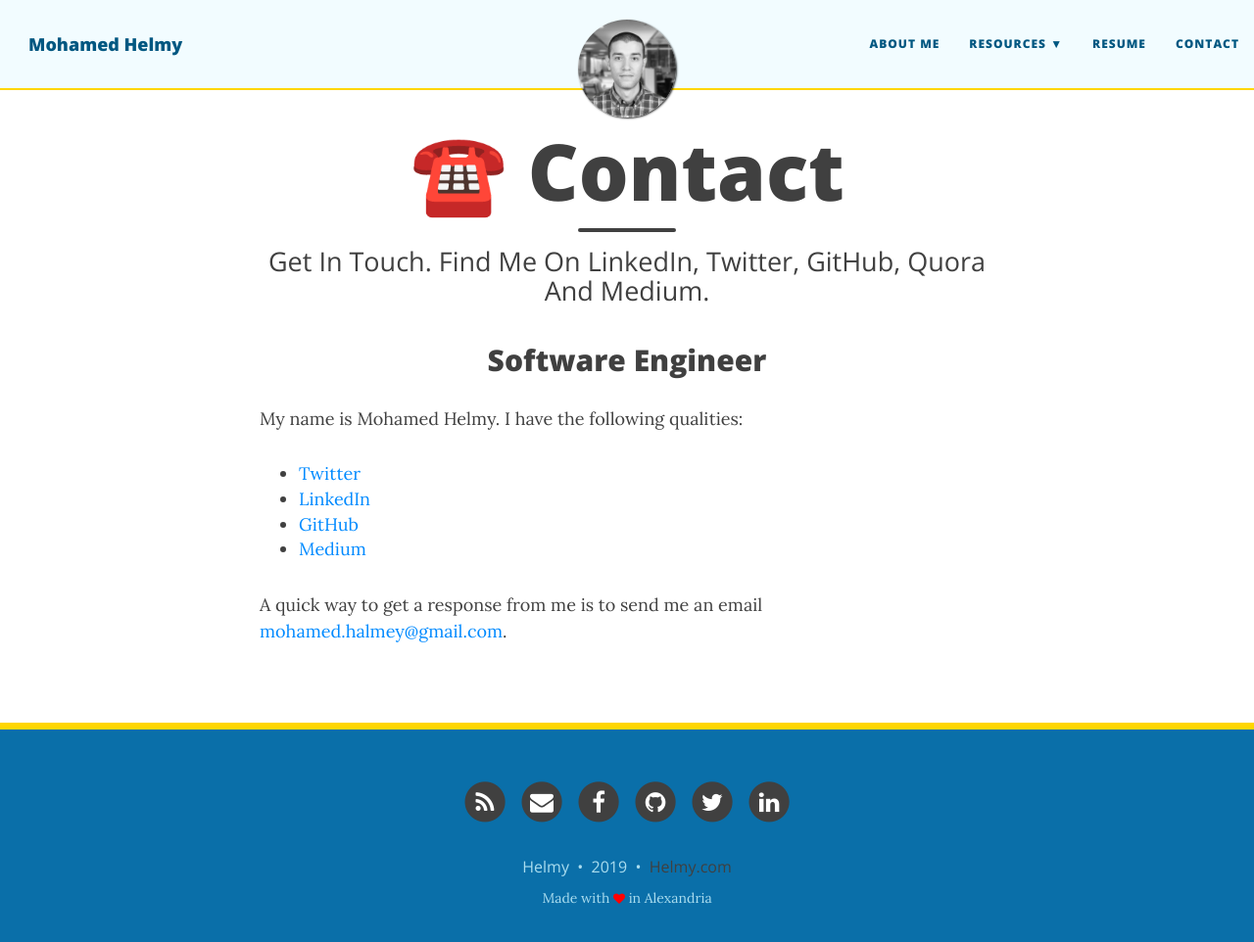
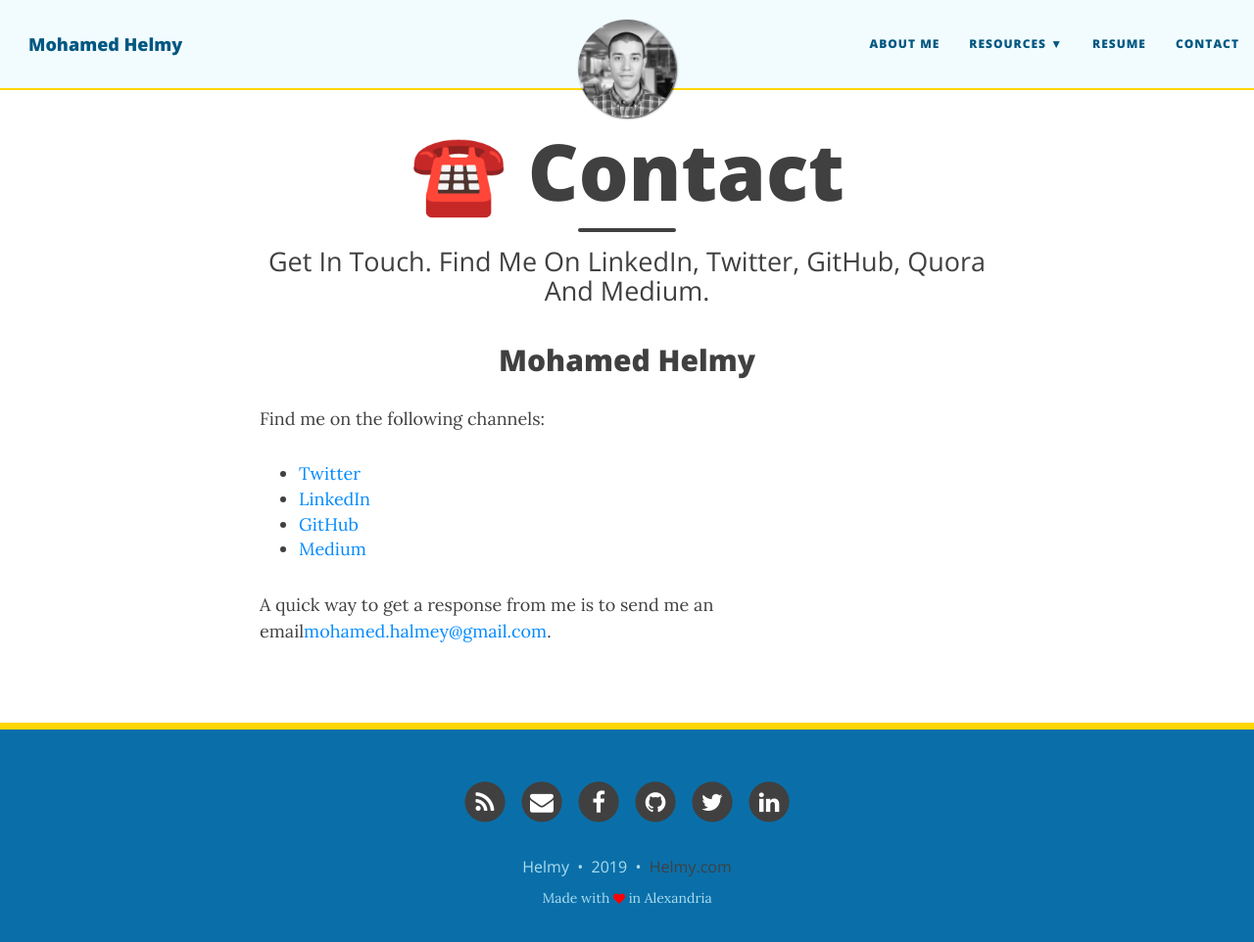
Before and after one commit to M-Helmy/m-helmy.github.io, a Jekyll site: the page built from contact.md, in a window 1280 px wide and 978 px high. Shown: the top 962 px of the window at 98% size. Built offline with Jekyll 4.4.1, drawn with Linux system fonts in a browser that asks for light colours; nearby versions of some CDN libraries.

Commit message:
Update contact.md
New Update

```diff
--- a/contact.md
+++ b/contact.md
@@ -3,13 +3,13 @@
 title: ☎️ Contact
 subtitle: Get In Touch. Find Me On LinkedIn, Twitter, GitHub, Quora And Medium.
 ---
-<h2 style="text-align:center;">Software Engineer</h2>
+<h2 style="text-align:center;">Mohamed Helmy</h2>
 
-My name is Mohamed Helmy. I have the following qualities:
+Find me on the following channels:
 
 - <a href="http://twitter.com/MHelmyMashali">Twitter</a>
 - <a href="https://www.linkedin.com/in/mohamedhelmy">LinkedIn</a>
 - <a href="https://github.com/M-Helmy">GitHub</a>
 - <a href="https://medium.com/@MohamedHelmyMashali">Medium</a>
 
-A quick way to get a response from me is to send me an email <a href="mailto:mohamed.halmey@gmail.com">mohamed.halmey@gmail.com</a>.
+A quick way to get a response from me is to send me an email<a href="mailto:mohamed.halmey@gmail.com">mohamed.halmey@gmail.com</a>.
```
